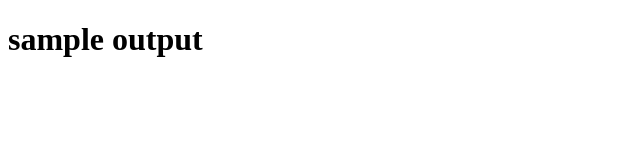
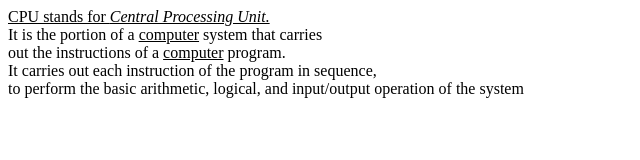
Before and after one commit to iamneo-production/bacbafbefadaeccdfffebaeceaec, a website: page public/index.html in a window 1280 px wide. Shown: the whole page, without its empty margins (0-640 px from the left). Drawn offline with Linux system fonts and the light colour scheme.

Commit message:
Manual-save-commit-12/3/2023--9:41:16-AM

```diff
--- a/public/index.html
+++ b/public/index.html
@@ -1,15 +1,4 @@
-<!DOCTYPE html>
-<html lang="en">
-<head>
-    <meta charset="UTF-8">
-    <meta http-equiv="X-UA-Compatible" content="IE=edge">
-    <meta name="viewport" content="width=device-width, initial-scale=1.0">
-    <title>CPU</title>
-    <link rel="stylesheet" href="style.css" />
-</head>
-<body>
-    <h1>sample output</h1>
-    <h2></h2>
-
-</body>
-</html>
+<p><u>CPU stands for <i>Central Processing Unit.</i></u><br>
+    It is the portion of a <u>computer</u> system that carries<br>
+    out the instructions of a <u>computer</u> program.<br> It carries out each instruction of the program in sequence,<br>
+    to perform the basic arithmetic, logical, and input/output operation of the system<br>
```
